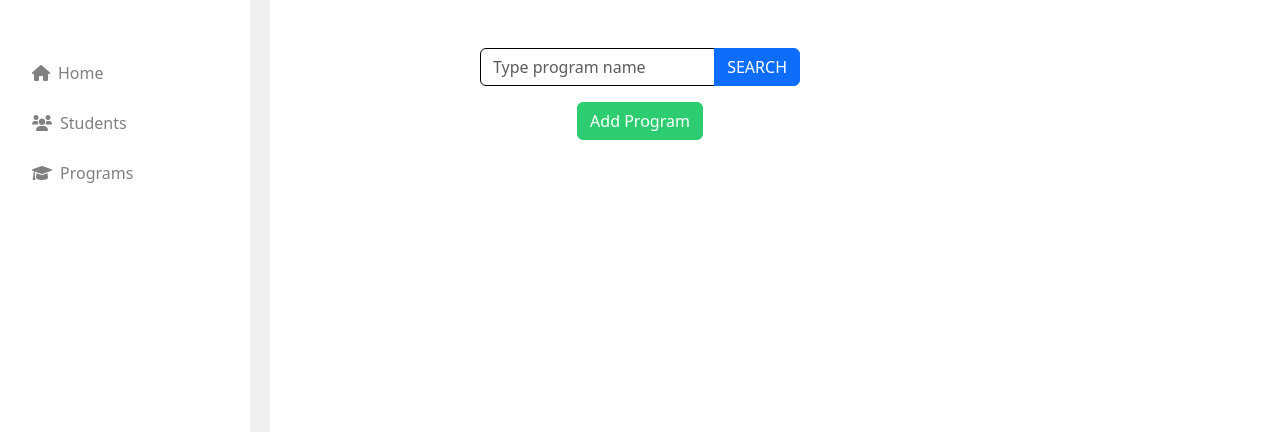
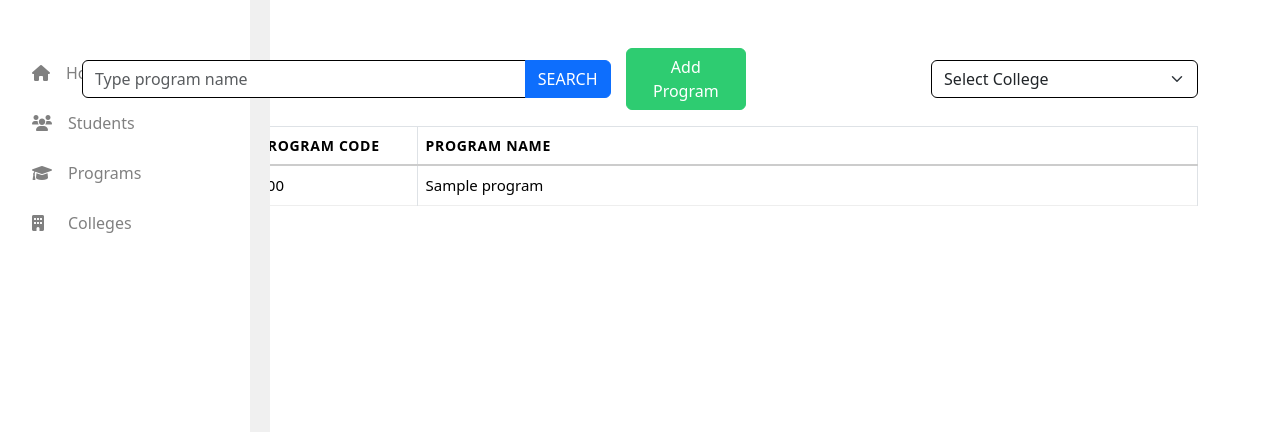
Before and after one commit to razeuss/ccc181-ssis, a Flask app: page /programs in a window 1280 px wide. Shown: the top 432 px of the page. Run offline with Flask 3, Linux system fonts and the light colour scheme; tables that the repository leaves empty or names only in its code hold one stand-in row (values such as "Sample post"); some libraries are stand-ins or nearby versions.

Commit message:
updated the templates and modified some codes

```diff
--- a/website/routes.py
+++ b/website/routes.py
@@ -9,7 +9,8 @@ views = Blueprint('views', __name__)
 
 @views.route('/')
 def homepage():
-    return render_template("homepage.html")
+    return render_template("Master Layout/homepage.html")
+
 
 @views.route('/add', methods=['GET', 'POST'])
 def addstud():
@@ -32,19 +33,84 @@ def addstud():
         flash('Student Added Successfully', 'success')
         return redirect(url_for('views.students_list'))
 
-    return render_template("studentslist.html")
+    return render_template("Student Layout/studentslist.html")
 
-@views.route('/programs')
-def update():
-    return render_template("programs.html")
 
 @views.route('/Students')
 def students_list():
     cur = mysql.connection.cursor()
-    # Query to fetch all students
+
     cur.execute("SELECT firstname, lastname, id, program_code, gender, year FROM student")
-    students = cur.fetchall()  # Fetch all rows from the query result
+    students = cur.fetchall()
     cur.close()
 
-    # Pass the 'students' list to the template
-    return render_template('studentslist.html', students=students)
+
+    return render_template('Student Layout/studentslist.html', students=students)
+
+
+
+@views.route('/programs')
+def update():
+    cur = mysql.connection.cursor()
+
+    cur.execute("SELECT code, name, college_code FROM program")
+    programs = cur.fetchall()
+    cur.close()
+
+
+    return render_template('Program layout/programs.html', programs=programs)
+
+
+
+@views.route('/add_program', methods=['GET', 'POST'])
+def add_program():
+    if request.method == 'POST':
+
+        coursecode = request.form['programcode']
+        coursename = request.form['programname']
+        collegecode = request.form['collegecode']
+
+
+
+        cur = mysql.connection.cursor()
+        cur.execute("INSERT INTO program (code, name, college_code) VALUES (%s, %s, %s)",
+                    (coursecode, coursename, collegecode))
+        mysql.connection.commit()
+        cur.close()
+
+        flash('Program Added Successfully', 'success')
+        return redirect(url_for('views.update'))
+
+    return render_template("Program layout/programs.html")
+
+
+@views.route('/add_college', methods=['GET', 'POST'])
+def add_college():
+    if request.method == 'POST':
+
+        collegecode = request.form['programname']
+        collegename = request.form['collegecode']
+
+
+
+        cur = mysql.connection.cursor()
+        cur.execute("INSERT INTO college (code, name) VALUES (%s, %s)",
+                    (collegecode, collegename))
+        mysql.connection.commit()
+        cur.close()
+
+        flash('Program Added Successfully', 'success')
+        return redirect(url_for('views.college'))
+
+    return render_template("College Layout/college.html")
+
+@views.route('/college')
+def college():
+    cur = mysql.connection.cursor()
+
+    cur.execute("SELECT code, name FROM college")
+    colleges = cur.fetchall()
+    cur.close()
+
+
+    return render_template('College Layout/college.html', colleges=colleges)
--- a/website/static/css/style.css
+++ b/website/static/css/style.css
@@ -30,3 +30,43 @@
     color: black;
     font-weight: bold;
 }
+
+table {
+    width: 100%;
+    border-collapse: collapse;
+    background-color: #f4f4f4; /* Light gray background for the table */
+    border: none;
+    margin-top: 20px;
+}
+
+thead {
+    background-color: #e0e0e0; /* Slightly darker gray for the header */
+    border-bottom: 2px solid #ccc;
+}
+
+th, td {
+    padding: 10px 12px;
+    text-align: left;
+}
+
+th {
+    font-size: 14px;
+    font-weight: bold;
+    text-transform: uppercase;
+    letter-spacing: 0.05em;
+    color: #333;
+    border-bottom: 1px solid #ddd;
+}
+
+tbody tr {
+    border-bottom: 1px solid #eee;
+}
+
+tbody tr:hover {
+    background-color: #f1f1f1;
+}
+
+td {
+    font-size: 15px;
+    color: #555;
+}
--- a/website/templates/homepage.html
+++ b/website/templates/Master Layout/homepage.html
@@ -1,4 +1,4 @@
-{% extends "index.html" %}
+{% extends "Master Layout/index.html" %}
 
 {% block title %}Homepage{% endblock %}
 
--- a/website/templates/index.html
+++ b/website/templates/Master Layout/index.html
@@ -4,29 +4,30 @@
     <meta charset="UTF-8">
     <meta name="viewport" content="width=device-width, initial-scale=1.0">
     <title>{% block title %}Homepage{% endblock %}</title>
-    <!-- Bootstrap CSS -->
+
     <link href="https://cdn.jsdelivr.net/npm/bootstrap@5.3.0-alpha1/dist/css/bootstrap.min.css" rel="stylesheet">
-    <!-- Font Awesome Icons -->
+    <link rel="stylesheet" href="{{ url_for('static', filename='css/style.css') }}">
     <link href="https://cdnjs.cloudflare.com/ajax/libs/font-awesome/6.0.0-beta3/css/all.min.css" rel="stylesheet">
-    <!-- Custom CSS -->
-    <link rel="stylesheet" href="{{ url_for('static', filename='css/style.css') }}">
 </head>
 <body>
     <div class="sidebar d-flex flex-column pt-5">
-        <!-- Button 1 -->
+
         <a href="/" class="btn sidebar-btn d-flex align-items-center">
-            <i class="fas fa-home me-2"></i> Home
+            <i class="fas fa-home me-3"></i> Home
         </a>
 
-        <!-- Button 2 -->
-        <a href="/Students" class="btn sidebar-btn  d-flex align-items-center">
-            <i class="fas fa-users me-2"></i> Students
+        <a href="/Students" class="btn sidebar-btn d-flex align-items-center">
+            <i class="fas fa-users me-3"></i> Students
         </a>
 
-        <!-- Button 3 -->
-        <a href="/programs" class="btn sidebar-btn  d-flex align-items-center">
-            <i class="fas fa-graduation-cap me-2"></i> Programs
+        <a href="/programs" class="btn sidebar-btn d-flex align-items-center">
+            <i class="fas fa-graduation-cap me-3"></i> Programs
         </a>
+
+        <a href="/college" class="btn sidebar-btn d-flex align-items-center">
+            <i class="fas fa-building me-4"></i> Colleges
+        </a>
+
     </div>
 
     {% block content %}{% endblock %}
--- /dev/null
+++ b/website/templates/Program Layout/programs.html
@@ -0,0 +1,57 @@
+{% extends "Master Layout/index.html" %}
+
+{% block title %}Programs{% endblock %}
+
+{% block content %}
+
+<div class="container mt-5">
+
+    <div class="d-flex align-items-center justify-content-start">
+
+        <div class="input-group w-50" style="margin-right: 15px;">
+            <input type="text" class="form-control" style="border-color: black;" placeholder="Type program name" aria-label="Search programs" aria-describedby="searchButton">
+            <button class="btn btn-primary" type="button" id="searchButton">SEARCH</button>
+        </div>
+
+
+        <button type="button" style="background-color: #2ECC71; border-color: #2ECC71; margin-right: 185px;" class="btn btn-primary d-flex justify-content-end"  data-bs-toggle="modal" data-bs-target="#addModal">
+            Add Program
+        </button>
+
+        <select class="form-select w-25" style="border-color: black;" id="collegeCode" name="collegecode" required>
+            <option value="" style="opacity: 0.7;" disabled selected>Select College</option>
+            <option value="CCS">CCS</option>
+            <option value="CED">CED</option>
+            <option value="COE">COE</option>
+            <option value="CHS">CHS</option>
+            <option value="CASS">CASS</option>
+            <option value="CEBA">CEBA</option>
+            <option value="CSM">CSM</option>
+        </select>
+
+    </div>
+
+    {% include 'Program Layout/programs_modal.html' %}
+
+    <table class="table mt-3 table-bordered">
+        <thead>
+            <tr>
+                <th style="width: 15%;">College Code</th>
+                <th style="width: 15%;">Program Code</th>
+                <th style="width: 70%;">Program Name</th>
+            </tr>
+        </thead>
+        <tbody>
+            <!-- Loop through programs data -->
+            {% for program in programs %}
+            <tr>
+                <td>{{ program[2] }}</td>
+                <td>{{ program[0] }}</td>
+                <td>{{ program[1] }}</td>
+            </tr>
+            {% endfor %}
+        </tbody>
+    </table>
+</div>
+
+{% endblock %}
--- /dev/null
+++ b/website/templates/Program Layout/programs_modal.html
@@ -0,0 +1,46 @@
+<form id="addProgramForm" method="POST" action="/add_program">
+    <div class="container-fluid">
+      <div class="row">
+        <div class="col-md-5 offset-md-1">
+          <div class="modal fade" id="addModal" tabindex="-1" aria-labelledby="addModalLabel" aria-hidden="true">
+            <div class="modal-dialog modal-dialog-centered custom-modal-width">
+              <div class="modal-content">
+                <div class="modal-header">
+                  <h5 class="modal-title" id="addModalLabel">Program Information</h5>
+                  <button type="button" class="btn-close" data-bs-dismiss="modal" aria-label="Close"></button>
+                </div>
+                <div class="modal-body mb-4 mx-4" id="addModalBody">
+                  <form id="addProgramForm" method="post" action="/add_program">
+                    <div class="row">
+                      <div class="col-md-6 mb-3">
+                        <label for="programCode" class="form-label" style="opacity: 0.7;">Program Code</label>
+                        <input type="text" class="form-control" style="border-color: black;" id="programCode" name="programcode" required>
+                      </div>
+                      <div class="col-md-6 mb-3">
+                        <label for="collegeCode" class="form-label" style="opacity: 0.7;">College Code</label>
+                        <select class="form-select" style="border-color: black;" id="collegeCode" name="collegecode" required>
+                          <option value="" style="opacity: 0.7;" disabled selected>Select College</option>
+                          <option value="CCS">CCS</option>
+                          <option value="CED">CED</option>
+                          <option value="COE">COE</option>
+                          <option value="CHS">CHS</option>
+                          <option value="CASS">CASS</option>
+                          <option value="CEBA">CEBA</option>
+                          <option value="CSM">CSM</option>
+                        </select>
+                      </div>
+                    </div>
+                    <div class="mb-3">
+                      <label for="programName" class="form-label" style="opacity: 0.7;">Program Name</label>
+                      <input type="text" class="form-control" style="border-color: black;" id="programName" name="programname" required>
+                    </div>
+                    <button type="submit" class="btn btn-primary w-100 mt-3" style="height: 45px;">DONE</button>
+                  </form>
+                </div>
+              </div>
+            </div>
+          </div>
+        </div>
+      </div>
+    </div>
+  </form>
--- a/website/templates/programs.html
+++ /dev/null
@@ -1,41 +0,0 @@
-{% extends "index.html" %}
-
-{% block title %}Programs{% endblock %}
-
-{% block content %}
-
-<div class="d-flex justify-content-center mt-5">
-    <div class="input-group w-25">
-        <input type="text" class="form-control" style="border-color: black;" placeholder="Type program name" aria-label="Search students" aria-describedby="searchButton">
-        <button class="btn btn-primary" type="button" id="searchButton">SEARCH</button>
-    </div>
-</div>
-
-<div class="container-fluid">
-    <div class="row">
-        <div class="col-md-5 offset-md-1">
-            <div class="modal fade" id="addModal" tabindex="-1" aria-labelledby="addModalLabel" aria-hidden="true">
-                <div class="modal-dialog modal-dialog-centered custom-modal-width"> <!-- Added custom-modal-width -->
-                    <div class="modal-content">
-                        <div class="modal-header">
-                            <h5 class="modal-title" id="addModalLabel">Program Information</h5>
-                            <button type="button" class="btn-close" data-bs-dismiss="modal" aria-label="Close"></button>
-                        </div>
-                        <div class="modal-body" id="addModalBody">
-                            <input type="text" class="form-control mb-3" placeholder="program name">
-                            <button class="btn btn-primary " type="button">Submit</button>
-                        </div>
-                    </div>
-                </div>
-            </div>
-        </div>
-    </div>
-</div>
-
-<div class="mt-3 text-center  ">
-    <button type="button" style="background-color: #2ECC71; border-color:  #2ECC71;" class="btn btn-primary" data-bs-toggle="modal" data-bs-target="#addModal">
-        Add Program
-    </button>
-</div>
-
-{% endblock %}
```
Also changed, not shown: website/templates/College Layout/college.html (added, +43 -0 lines), website/templates/College Layout/college_modal.html (added, +32 -0 lines), website/templates/Student Layout/studentlist_modal.html (renamed from website/templates/studentslist.html, +0 -49 lines), website/templates/Student Layout/studentslist.html (added, +50 -0 lines), website/models.py (deleted), website/static/js/programlist.js (deleted), website/static/js/students_list.js (deleted), website/user/__init__.py (deleted), website/user/controller.py (deleted), website/user/forms.py (deleted).
